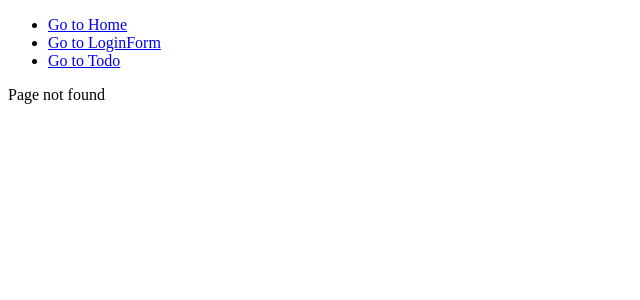
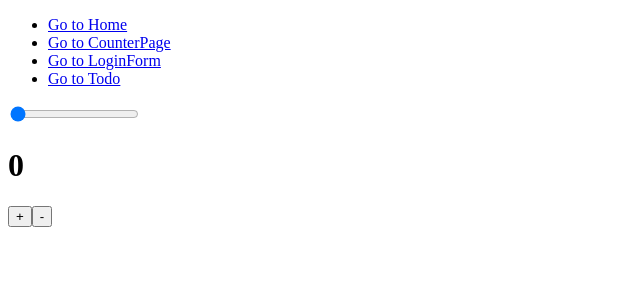
Before and after one commit to freshcodeAlice/fd-react-welcome, a React (Create React App) app: page /counter in a window 1280 px wide. Before the commit this address had no page. Shown: the top 300 px of the page, without its empty margins (0-640 px from the left). Built offline with nearby package versions, Linux system fonts and the light colour scheme.

Commit message:
shouldComponentUpdate

```diff
--- a/src/App.js
+++ b/src/App.js
@@ -4,6 +4,7 @@
 import Counter from './components/Counter';
 import LoginForm from './components/LoginForm';
 import TodoList from './components/TodoList';
+import CounterPage from './pages/CounterPage';
 
 
 class App extends React.Component {
@@ -16,11 +17,13 @@
             <BrowserRouter>
                 <ul>
                     <li><Link to="/">Go to Home</Link></li>
+                    <li><Link to="/counter">Go to CounterPage</Link></li>
                     <li><Link to="/login">Go to LoginForm</Link></li>
                     <li><Link to="/todo">Go to Todo</Link></li>
                 </ul>
                 <Routes>
                     <Route path="/" element={<Home />}/>
+                    <Route path="/counter" element={<CounterPage />}/>
                     <Route path="/login" element={<LoginForm />}/>
                     <Route path="/todo" element={<TodoList />}/>
                     <Route path="*" element={<NotFound />}/>
--- a/src/components/Counter/index.js
+++ b/src/components/Counter/index.js
@@ -1,4 +1,5 @@
 import React from "react";
+import PropTypes from 'prop-types';
 
 class Counter extends React.Component {
     constructor(props){
@@ -8,21 +9,29 @@
         }
     }
 
+    shouldComponentUpdate(nextProps, nextState) {
+        if(nextProps.step !== this.props.step){
+            return false;
+        }
+        return true;
+    }
+
     increment = () => {
+        const {step} = this.props;
         this.setState({
-            count: this.state.count + 1
+            count: this.state.count + step
         });
     }
 
     decrement = () => {
-        if(this.state.count) {
+        const {step} = this.props;
             this.setState({
-                count: this.state.count - 1
+                count: this.state.count - step
             });
-        }
     }
 
     render(){
+        console.log('counter render');
         return (
             <div>
                 <h1>{this.state.count}</h1>
@@ -33,5 +42,13 @@
     }
 }
 
+Counter.defaultProps = {
+    step: 5
+}
+
+Counter.propTypes = {
+    step: PropTypes.number
+}
+
 
 export default Counter;
--- /dev/null
+++ b/src/pages/CounterPage/index.js
@@ -0,0 +1,37 @@
+import React from 'react';
+import Counter from '../../components/Counter';
+
+class CounterPage extends React.Component {
+    constructor(props) {
+        super(props);
+        this.state = {
+            inputValue: 1
+        }
+    }
+
+    changeHandler = ({target: {name, value}}) => {
+        this.setState({
+            [name]: Number(value)
+        })
+    }
+
+    render() {
+        console.log('counterPage render')
+        const {inputValue} = this.state;
+        return (
+            <div>
+                <input
+                type="range"
+                min="1"
+                max="50"
+                name="inputValue"
+                value={inputValue}
+                onChange={this.changeHandler}
+                />
+                <Counter step={inputValue}/>
+            </div>
+        );
+    }
+}
+
+export default CounterPage;
```
